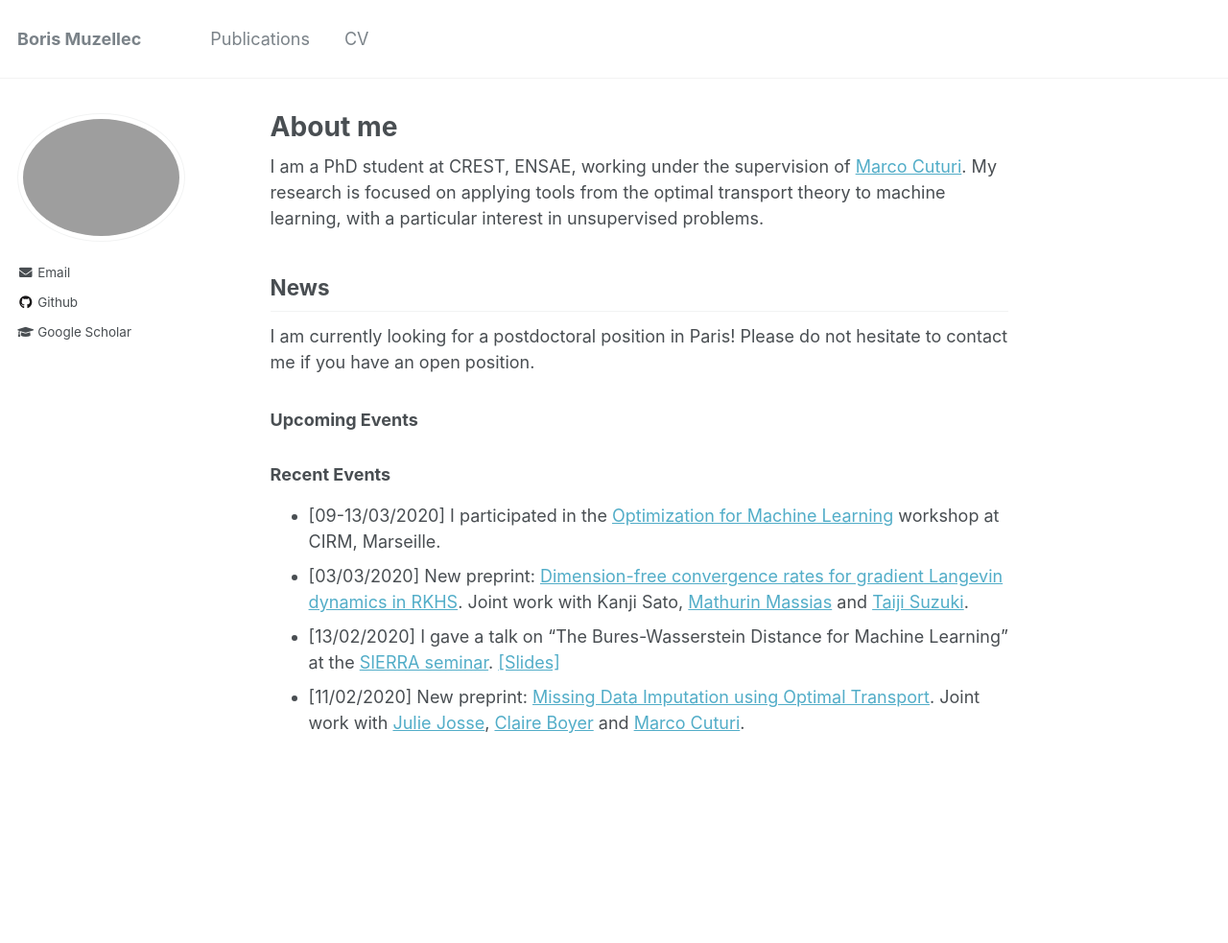
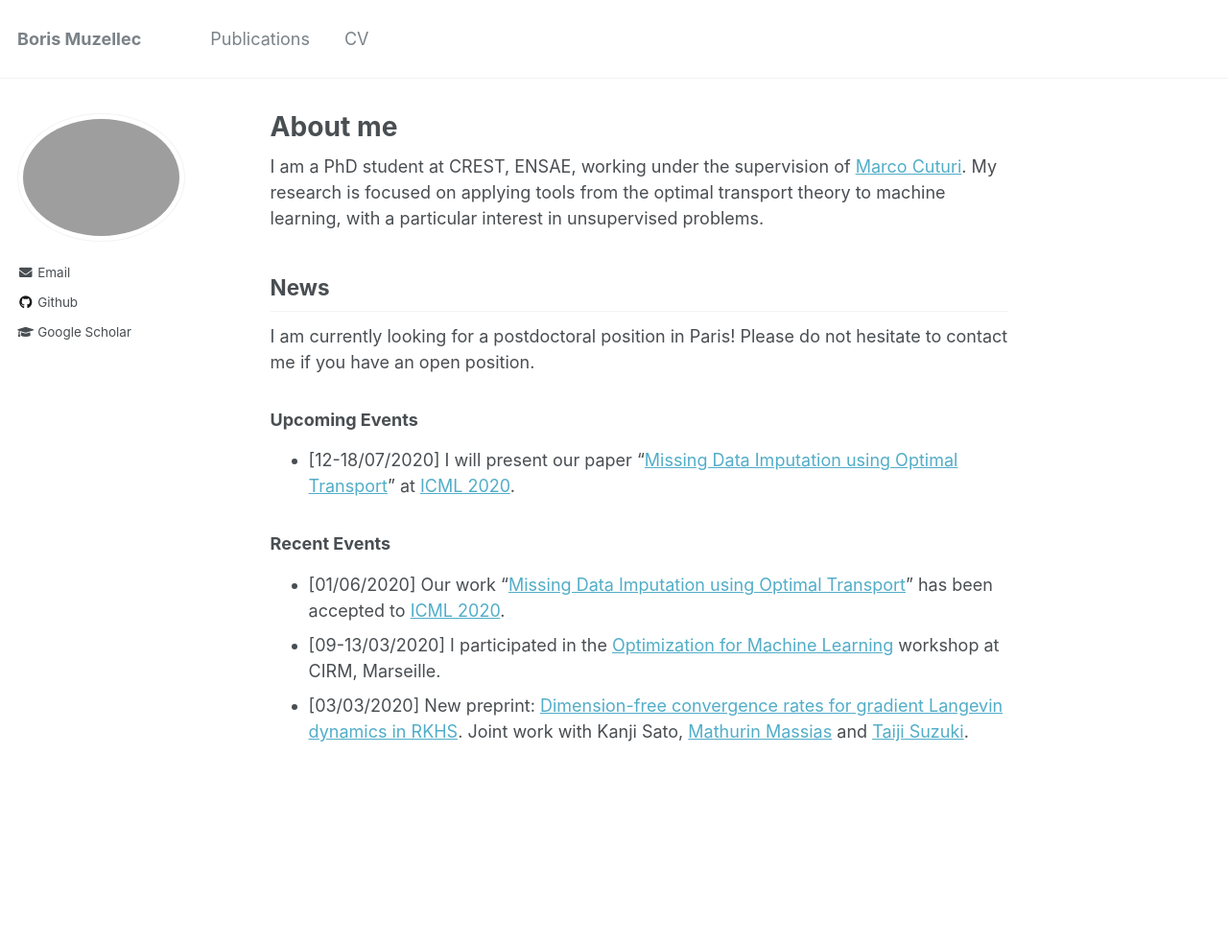
Before and after one commit to BorisMuzellec/borismuzellec.github.io, a Jekyll site: the page built from _pages/about.md, in a window 1280 px wide. Shown: the whole page at 96% size. Built offline with Jekyll 4.4.1, drawn with Linux system fonts in a browser that asks for light colours.

Commit message:
ICML update

```diff
--- a/_pages/about.md
+++ b/_pages/about.md
@@ -17,9 +17,9 @@ I am a PhD student at CREST, ENSAE, working under the supervision of [Marco Cutu
 I am currently looking for a postdoctoral position in Paris! Please do not hesitate to contact me if you have an open position.
 
 ### Upcoming Events ###
+* [12-18/07/2020] I will present our paper "[Missing Data Imputation using Optimal Transport](http://arxiv.org/abs/2002.03860)" at [ICML 2020](https://icml.cc).
 
 ### Recent Events ###
+* [01/06/2020] Our work "[Missing Data Imputation using Optimal Transport](http://arxiv.org/abs/2002.03860)" has been accepted to [ICML 2020](https://icml.cc).
 * [09-13/03/2020] I participated in the [Optimization for Machine Learning](https://conferences.cirm-math.fr/2133.html) workshop at CIRM, Marseille.
 * [03/03/2020] New preprint: [Dimension-free convergence rates for gradient Langevin dynamics in RKHS](https://arxiv.org/abs/2003.00306). Joint work with Kanji Sato, [Mathurin Massias](https://mathurinm.github.io) and [Taiji Suzuki](http://ibis.t.u-tokyo.ac.jp/suzuki/).
-* [13/02/2020] I gave a talk on "The Bures-Wasserstein Distance for Machine Learning" at the [SIERRA seminar](https://www.di.ens.fr/sierra/seminars.php). [[Slides]](https://borismuzellec.github.io/publications/bures_wasserstein_ml.pdf)
-* [11/02/2020] New preprint: [Missing Data Imputation using Optimal Transport](http://arxiv.org/abs/2002.03860). Joint work with [Julie Josse](http://juliejosse.com), [Claire Boyer](http://www.lpsm.paris/pageperso/boyer/) and [Marco Cuturi](http://marcocuturi.net).
```
Also changed, not shown: _pages/publications.md (+3 -3 lines).
